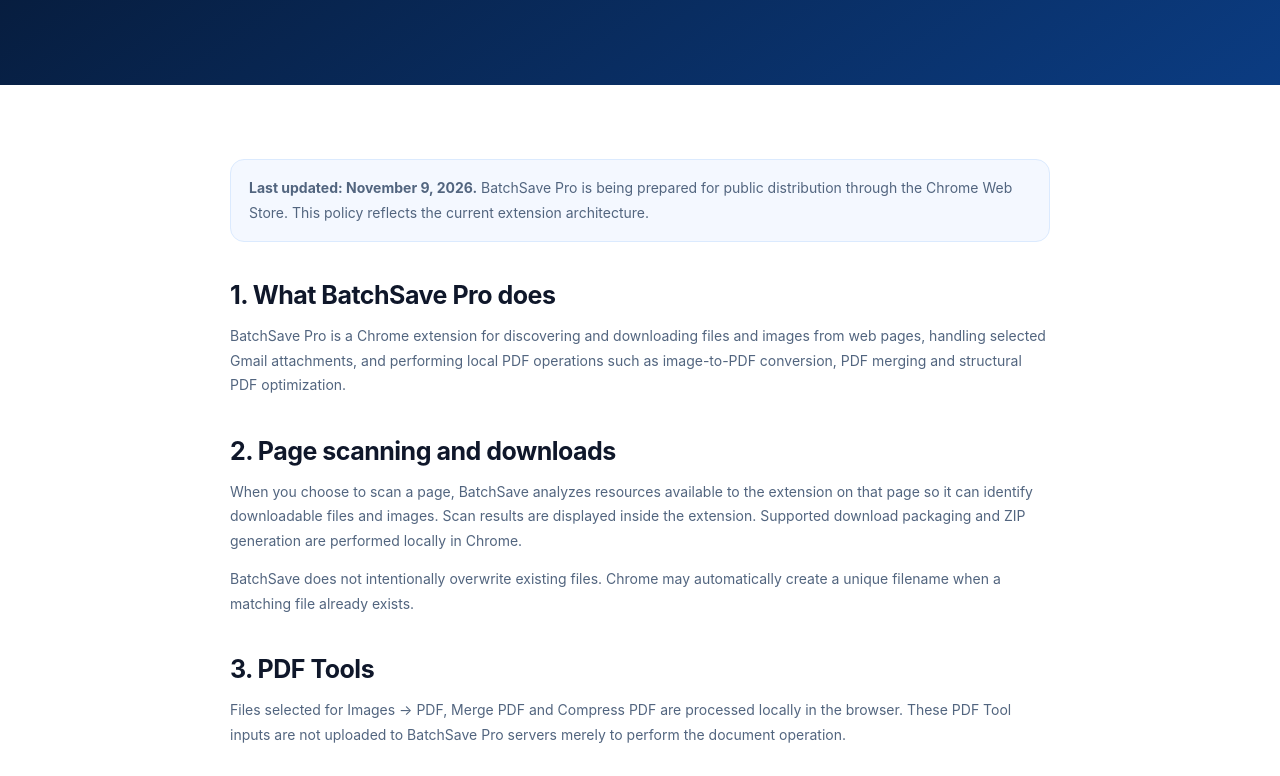
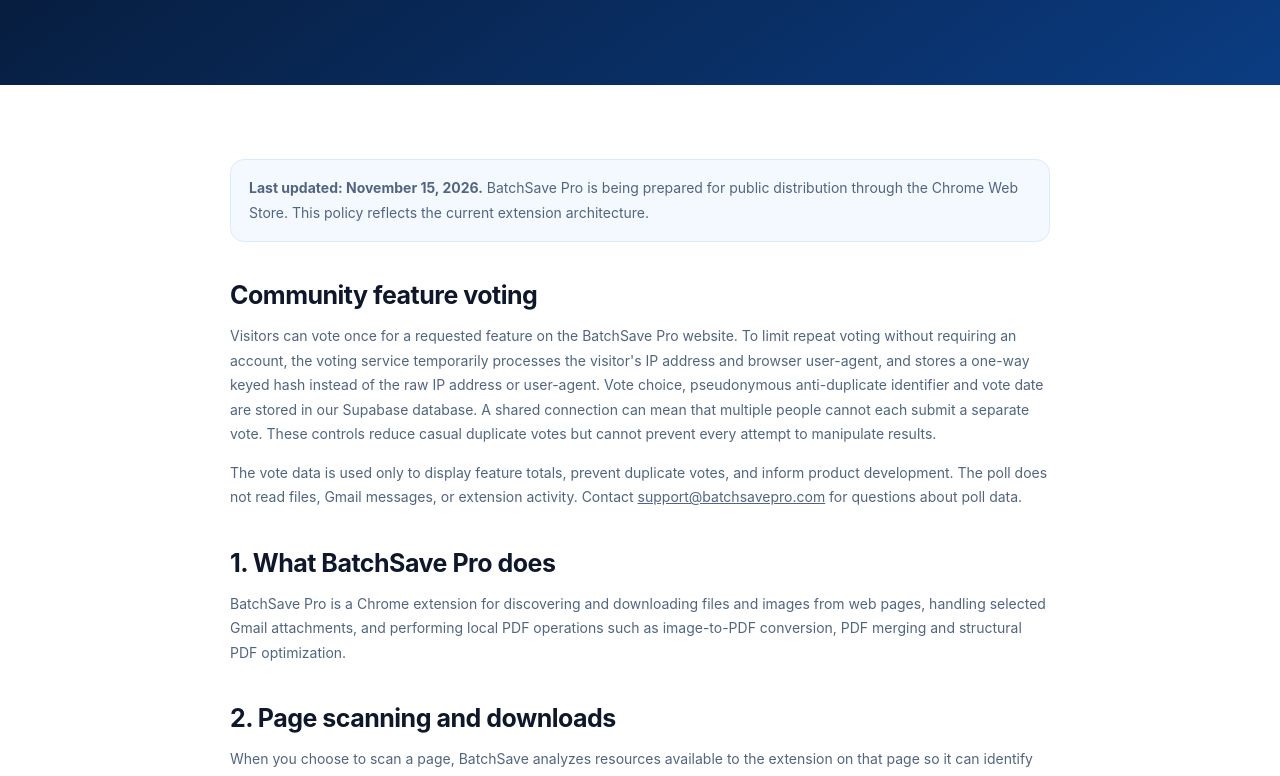
Before and after one commit to plamensve/batchsavepro-website, a plain HTML site: page privacy.html in a window 1280 px wide. Shown: the part 316-1092 px from the top of the page. Drawn offline with Linux system fonts and the light colour scheme.

Commit message:
Disclose privacy handling for one-vote community feature poll

```diff
--- a/privacy.html
+++ b/privacy.html
@@ -37,7 +37,11 @@
 </section>
 <div class="container">
   <article class="policy">
-    <p class="notice"><strong>Last updated: November 9, 2026.</strong> BatchSave Pro is being prepared for public distribution through the Chrome Web Store. This policy reflects the current extension architecture.</p>
+    <p class="notice"><strong>Last updated: November 15, 2026.</strong> BatchSave Pro is being prepared for public distribution through the Chrome Web Store. This policy reflects the current extension architecture.</p>
+
+    <h2>Community feature voting</h2>
+    <p>Visitors can vote once for a requested feature on the BatchSave Pro website. To limit repeat voting without requiring an account, the voting service temporarily processes the visitor's IP address and browser user-agent, and stores a one-way keyed hash instead of the raw IP address or user-agent. Vote choice, pseudonymous anti-duplicate identifier and vote date are stored in our Supabase database. A shared connection can mean that multiple people cannot each submit a separate vote. These controls reduce casual duplicate votes but cannot prevent every attempt to manipulate results.</p>
+    <p>The vote data is used only to display feature totals, prevent duplicate votes, and inform product development. The poll does not read files, Gmail messages, or extension activity. Contact <a href="mailto:support@batchsavepro.com">support@batchsavepro.com</a> for questions about poll data.</p>
 
     <h2>1. What BatchSave Pro does</h2>
     <p>BatchSave Pro is a Chrome extension for discovering and downloading files and images from web pages, handling selected Gmail attachments, and performing local PDF operations such as image-to-PDF conversion, PDF merging and structural PDF optimization.</p>
```
